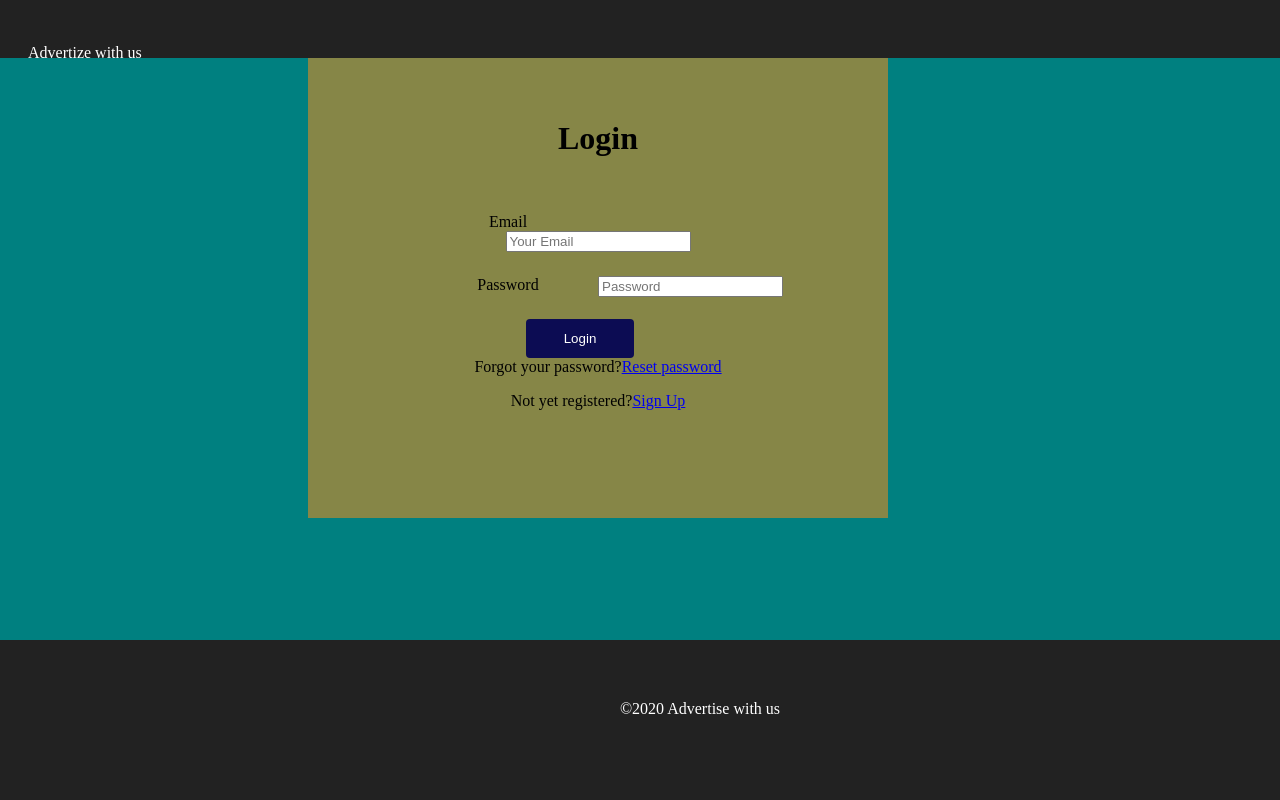
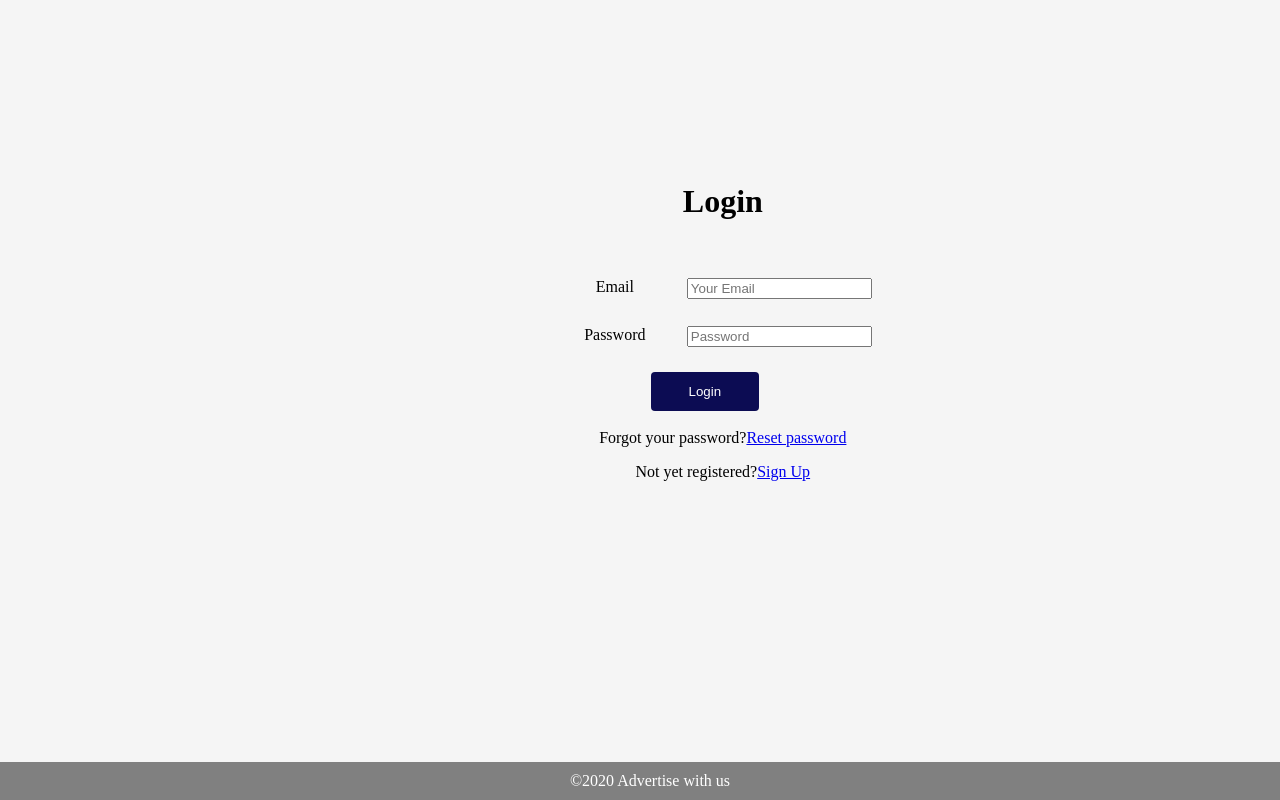
Before and after one commit to SafiB/AnnounceIT, a web app: file ui/index.html in a window 1280 px wide. Run offline with its HTML, style and script files only (its server is not run), Linux system fonts and the light colour scheme.

Commit message:
CSS positioning and color update

```diff
--- /dev/null
+++ b/server/Models/users.js
@@ -0,0 +1,2 @@
+const users = [];
+export default users;
--- a/ui/announcement.html
+++ b/ui/announcement.html
@@ -6,7 +6,7 @@
 <body>
   <div id="header">
     <header>
-      <p>Advertize with us</p>
+
     </header>
   </div>
   <form class="announcement-form" action="user-view.html">
--- a/ui/css/style-login.css
+++ b/ui/css/style-login.css
@@ -8,33 +8,49 @@
     float: right;
     width: 30%;
     text-align: center;
-    margin: 0 40% 0;
+    margin: 0 40% 5%;
     position: center;
   }
 .labels1 {
-  float: left;
-  width: 50%;
-  margin-top: 2px;
+float: left;
+  width: 40%;
+  margin-top: 1px;
+  text-align: center;
 }
 
 /* Floating column for inputs: 75% width */
 .fields1 {
   float: left;
   width: 50%;
-  margin-top: 2px;
+  margin-top: 1px;
 
 }
+p{
+  text-align: center;
+}
 .login-form{
-  background-color: rgb(134, 134, 71);
+
+  background-color: whitesmoke;
   width: 40%;
   height: 400px;
   background-position: center;
   text-align: center;
-  position: relative;
-  margin: 50px 300px;
-  padding: 30 70px;
+  position: absolute;
+  margin: 50px 0px;
+  padding: 30px 10px;
 }
 .login {
+  content: "";
+  text-align: center;
+  clear: both;
+  width: 360px;
+  padding: 5% 0 0;
+  margin: auto;
+  background-position: center;
+}
+.content {
+
+  text-align: center;
   content: "";
   display: table;
   clear: both;
@@ -42,40 +58,33 @@
   padding: 5% 0 0;
   margin: auto;
   background-position: center;
-}
-.container {
-  display: flex;
-  justify-content: flex-start;
-  align-items: flex-start;
-  width: 100%;
-  height: 100%;
  }
 header{
-  background-color: #222222;
+  background-color: grey;
   position: fixed;
   text-align: left;
   color: white;
   width: 100%;
   top: 0;
-  height: 2px;
-  padding: 28px;
+  height: 10px;
+  padding: 20px;
   left: 0px;
 }
 footer {
-  background-color: #222222;
+  background-color: grey;
   text-align: center;
   position:fixed;
   color: white;
   bottom: 0;
   width: 100%;
-  height: 2.5rem;
-  padding: 60px;
+  padding: 10px;
   left: 0;
 }
 body{
   /*background-image: url(Pic.jpg);|*/
-  background-color: teal;
+  background-color:whitesmoke;
   background-position: center;
+  position: relative;
 }
 @media screen and (max-width: 600px) {
   .labels1, .fields1, input[type=submit] {
--- a/ui/index.html
+++ b/ui/index.html
@@ -7,14 +7,7 @@
 
 </head>
     <body>
-        <div class="container">
-         <div class="header">
-             <header class="header">
-                <p>Advertize with us</p>
-          </header>
-        </div>
-         <div class="content">
-
+        <div class="content">
              <form class="login-form" action="user-view.html">
 
             <h1><p>Login</p></h1>
@@ -22,7 +15,7 @@
         <div class="labels1">
         <label for="Username">Email</label>
         </div>
-        <div class="fieldss">
+        <div class="fields1">
         <input type="text" id="Username"  placeholder="Your Email"/>
         </div>
         </div>
@@ -49,6 +42,6 @@
         <div id="footer"><footer>
             &copy;2020 Advertise with us
           </footer></div>
-        </div>
+
        </body>
 </html>
--- a/ui/signup.html
+++ b/ui/signup.html
@@ -4,7 +4,7 @@
 <link rel="stylesheet" href="css\style-signup.css">
 </head>
 <body>
-  <div class="alert"></div>
+  <div class="alert">
     <form  id="register-form" class="register-form" action="index.html">
     <h1><p>Create an account</p></h1>
   <div class="register">
@@ -75,6 +75,7 @@
       <p><a>already registered?<a href="index.html">Login</a></p>
   </div>
   </form>
+</div>
 </body>
 
 </html>
--- a/ui/user-view.html
+++ b/ui/user-view.html
@@ -8,7 +8,7 @@
     <div id="page-container">
       <div id="header">
         <header>
-          <p>Advertize with us</p>
+
         </header>
       </div>
       <div id="content-wrap">
```
Also changed, not shown: ui/css/style-announcements.css (+8 -9 lines), ui/css/style-flag.css (+5 -6 lines), ui/css/style-signup.css (+45 -2 lines), ui/css/view.css (+12 -9 lines), ui/password-reset.html (+14 -4 lines), ui/update.html (+4 -5 lines).
